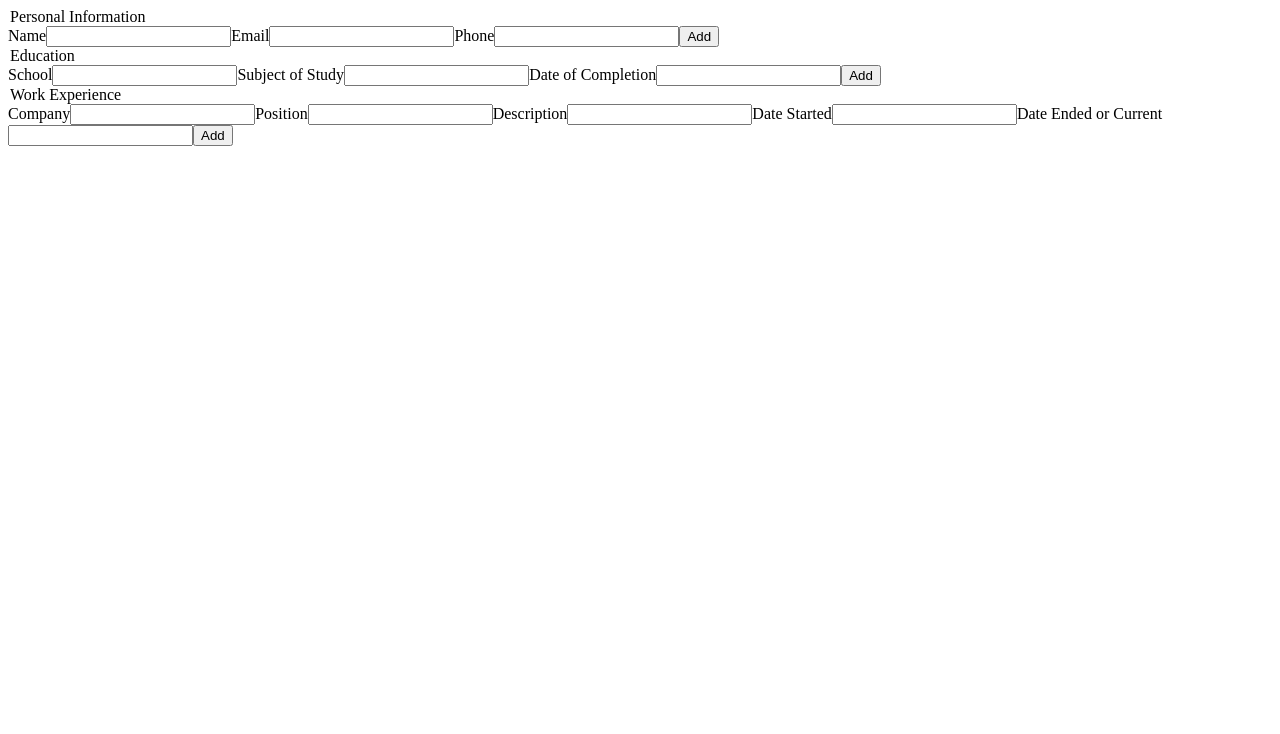
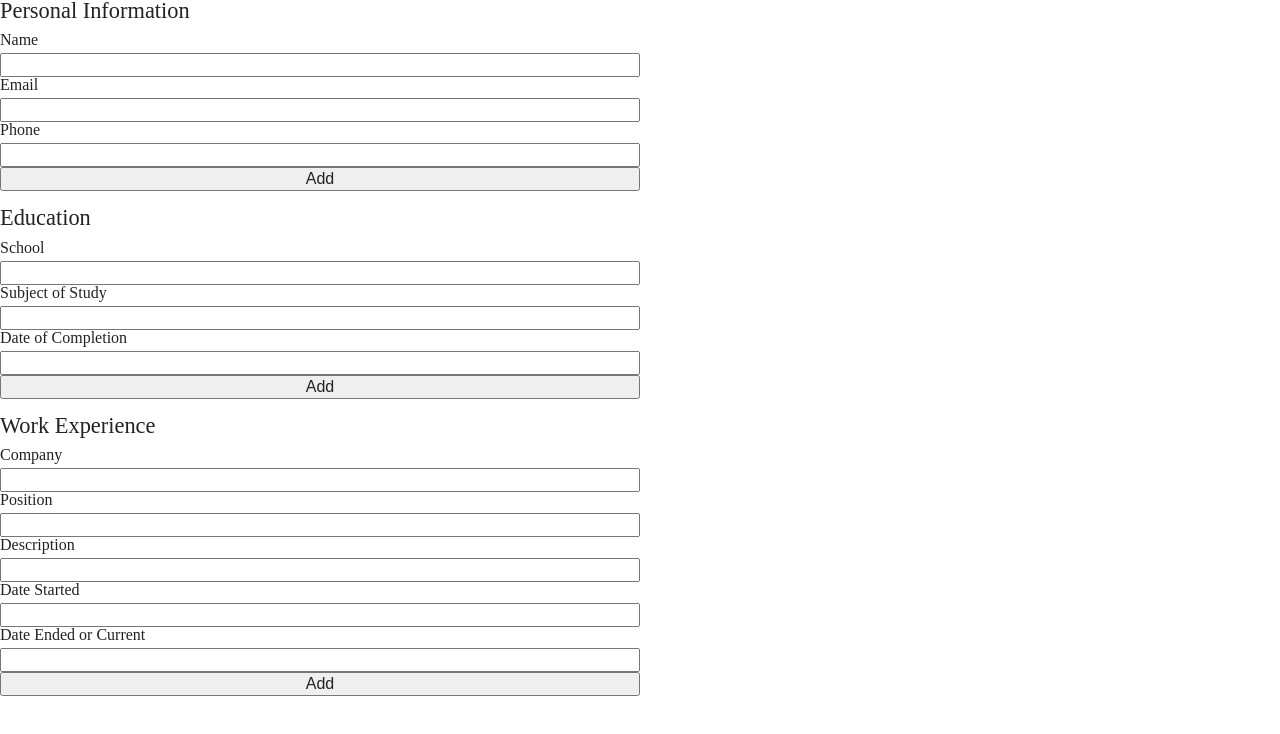
Before and after one commit to Etchmon/cv-application, a React (Create React App) app: page / in a window 1280 px wide. Shown: the top 734 px of the page. Built offline with nearby package versions, Linux system fonts and the light colour scheme.

Commit message:
Add reset css Add clear state on submit to form elements

```diff
--- a/src/App.js
+++ b/src/App.js
@@ -1,6 +1,8 @@
 import React, { Component } from "react";
 import Form from './components/Form';
 import Display from "./components/Display";
+import "./styles/reset.css";
+import "./styles/App.css";
 
 class App extends Component {
   constructor() {
--- a/src/components/Personal.js
+++ b/src/components/Personal.js
@@ -15,8 +15,16 @@
 
     onSubmit = (e) => {
         e.preventDefault();
+        e.target.reset();
         this.props.onSubmitPersonal(this.state);
-    }
+        this.setState({
+            personal: {
+                name: '',
+                email: '',
+                phone: '',
+            },
+        })
+    };
 
     handleNameChange = (e) => {
         this.setState({
@@ -51,7 +59,7 @@
     render() {
         const { personal } = this.state;
         return (
-            <form onSubmit={this.onSubmit}>
+            <form onSubmit={this.onSubmit} id="pForm">
                 <legend>Personal Information</legend>
                 <label htmlFor="nameInput">Name</label>
                 <input onChange={this.handleNameChange} type="text" id="nameInput" value={personal.name} />
--- /dev/null
+++ b/src/styles/App.css
@@ -0,0 +1,36 @@
+html {
+  box-sizing: border-box;
+  min-width: min-content;
+}
+*,
+*:before,
+*:after {
+  box-sizing: inherit;
+}
+
+#root {
+  display: grid;
+  grid-template-rows: 1fr;
+  height: 100vh;
+}
+
+.main {
+  display: grid;
+  grid-template-columns: repeat(2, 1fr);
+  grid-template-rows: 1fr;
+}
+
+form {
+  display: flex;
+  flex-direction: column;
+  margin-bottom: 1rem;
+}
+
+form legend {
+  font-size: 1.4rem;
+  margin-bottom: 10px;
+}
+
+form label {
+  margin-bottom: 5px;
+}
--- /dev/null
+++ b/src/styles/reset.css
@@ -0,0 +1,441 @@
+html,
+body,
+div,
+span,
+applet,
+object,
+iframe,
+h1,
+h2,
+h3,
+h4,
+h5,
+h6,
+p,
+blockquote,
+pre,
+a,
+abbr,
+acronym,
+address,
+big,
+cite,
+code,
+del,
+dfn,
+em,
+img,
+ins,
+kbd,
+q,
+s,
+samp,
+small,
+strike,
+strong,
+sub,
+sup,
+tt,
+var,
+b,
+u,
+i,
+center,
+dl,
+dt,
+dd,
+ol,
+ul,
+li,
+fieldset,
+form,
+label,
+legend,
+table,
+caption,
+tbody,
+tfoot,
+thead,
+tr,
+th,
+td,
+article,
+aside,
+canvas,
+details,
+embed,
+figure,
+figcaption,
+footer,
+header,
+hgroup,
+menu,
+nav,
+output,
+ruby,
+section,
+summary,
+time,
+mark,
+audio,
+video {
+  margin: 0;
+  padding: 0;
+  border: 0;
+  font-size: 100%;
+  font: inherit;
+  vertical-align: baseline;
+}
+
+/* make sure to set some focus styles for accessibility */
+:focus {
+  outline: 0;
+}
+
+/* HTML5 display-role reset for older browsers */
+article,
+aside,
+details,
+figcaption,
+figure,
+footer,
+header,
+hgroup,
+menu,
+nav,
+section {
+  display: block;
+}
+
+body {
+  line-height: 1;
+}
+
+ol,
+ul {
+  list-style: none;
+}
+
+blockquote,
+q {
+  quotes: none;
+}
+
+blockquote:before,
+blockquote:after,
+q:before,
+q:after {
+  content: "";
+  content: none;
+}
+
+table {
+  border-collapse: collapse;
+  border-spacing: 0;
+}
+
+input[type="search"]::-webkit-search-cancel-button,
+input[type="search"]::-webkit-search-decoration,
+input[type="search"]::-webkit-search-results-button,
+input[type="search"]::-webkit-search-results-decoration {
+  -webkit-appearance: none;
+  -moz-appearance: none;
+}
+
+input[type="search"] {
+  -webkit-appearance: none;
+  -moz-appearance: none;
+  -webkit-box-sizing: content-box;
+  -moz-box-sizing: content-box;
+  box-sizing: content-box;
+}
+
+textarea {
+  overflow: auto;
+  vertical-align: top;
+  resize: vertical;
+}
+
+/**
+ * Correct `inline-block` display not defined in IE 6/7/8/9 and Firefox 3.
+ */
+
+audio,
+canvas,
+video {
+  display: inline-block;
+  *display: inline;
+  *zoom: 1;
+  max-width: 100%;
+}
+
+/**
+ * Prevent modern browsers from displaying `audio` without controls.
+ * Remove excess height in iOS 5 devices.
+ */
+
+audio:not([controls]) {
+  display: none;
+  height: 0;
+}
+
+/**
+ * Address styling not present in IE 7/8/9, Firefox 3, and Safari 4.
+ * Known issue: no IE 6 support.
+ */
+
+[hidden] {
+  display: none;
+}
+
+/**
+ * 1. Correct text resizing oddly in IE 6/7 when body `font-size` is set using
+ *    `em` units.
+ * 2. Prevent iOS text size adjust after orientation change, without disabling
+ *    user zoom.
+ */
+
+html {
+  font-size: 100%; /* 1 */
+  -webkit-text-size-adjust: 100%; /* 2 */
+  -ms-text-size-adjust: 100%; /* 2 */
+}
+
+/**
+ * Address `outline` inconsistency between Chrome and other browsers.
+ */
+
+a:focus {
+  outline: thin dotted;
+}
+
+/**
+ * Improve readability when focused and also mouse hovered in all browsers.
+ */
+
+a:active,
+a:hover {
+  outline: 0;
+}
+
+/**
+ * 1. Remove border when inside `a` element in IE 6/7/8/9 and Firefox 3.
+ * 2. Improve image quality when scaled in IE 7.
+ */
+
+img {
+  border: 0; /* 1 */
+  -ms-interpolation-mode: bicubic; /* 2 */
+}
+
+/**
+ * Address margin not present in IE 6/7/8/9, Safari 5, and Opera 11.
+ */
+
+figure {
+  margin: 0;
+}
+
+/**
+ * Correct margin displayed oddly in IE 6/7.
+ */
+
+form {
+  margin: 0;
+}
+
+/**
+ * Define consistent border, margin, and padding.
+ */
+
+fieldset {
+  border: 1px solid #c0c0c0;
+  margin: 0 2px;
+  padding: 0.35em 0.625em 0.75em;
+}
+
+/**
+ * 1. Correct color not being inherited in IE 6/7/8/9.
+ * 2. Correct text not wrapping in Firefox 3.
+ * 3. Correct alignment displayed oddly in IE 6/7.
+ */
+
+legend {
+  border: 0; /* 1 */
+  padding: 0;
+  white-space: normal; /* 2 */
+  *margin-left: -7px; /* 3 */
+}
+
+/**
+ * 1. Correct font size not being inherited in all browsers.
+ * 2. Address margins set differently in IE 6/7, Firefox 3+, Safari 5,
+ *    and Chrome.
+ * 3. Improve appearance and consistency in all browsers.
+ */
+
+button,
+input,
+select,
+textarea {
+  font-size: 100%; /* 1 */
+  margin: 0; /* 2 */
+  vertical-align: baseline; /* 3 */
+  *vertical-align: middle; /* 3 */
+}
+
+/**
+ * Address Firefox 3+ setting `line-height` on `input` using `!important` in
+ * the UA stylesheet.
+ */
+
+button,
+input {
+  line-height: normal;
+}
+
+/**
+ * Address inconsistent `text-transform` inheritance for `button` and `select`.
+ * All other form control elements do not inherit `text-transform` values.
+ * Correct `button` style inheritance in Chrome, Safari 5+, and IE 6+.
+ * Correct `select` style inheritance in Firefox 4+ and Opera.
+ */
+
+button,
+select {
+  text-transform: none;
+}
+
+/**
+ * 1. Avoid the WebKit bug in Android 4.0.* where (2) destroys native `audio`
+ *    and `video` controls.
+ * 2. Correct inability to style clickable `input` types in iOS.
+ * 3. Improve usability and consistency of cursor style between image-type
+ *    `input` and others.
+ * 4. Remove inner spacing in IE 7 without affecting normal text inputs.
+ *    Known issue: inner spacing remains in IE 6.
+ */
+
+button,
+html input[type="button"], /* 1 */
+input[type="reset"],
+input[type="submit"] {
+  -webkit-appearance: button; /* 2 */
+  cursor: pointer; /* 3 */
+  *overflow: visible; /* 4 */
+}
+
+/**
+ * Re-set default cursor for disabled elements.
+ */
+
+button[disabled],
+html input[disabled] {
+  cursor: default;
+}
+
+/**
+ * 1. Address box sizing set to content-box in IE 8/9.
+ * 2. Remove excess padding in IE 8/9.
+ * 3. Remove excess padding in IE 7.
+ *    Known issue: excess padding remains in IE 6.
+ */
+
+input[type="checkbox"],
+input[type="radio"] {
+  box-sizing: border-box; /* 1 */
+  padding: 0; /* 2 */
+  *height: 13px; /* 3 */
+  *width: 13px; /* 3 */
+}
+
+/**
+ * 1. Address `appearance` set to `searchfield` in Safari 5 and Chrome.
+ * 2. Address `box-sizing` set to `border-box` in Safari 5 and Chrome
+ *    (include `-moz` to future-proof).
+ */
+
+input[type="search"] {
+  -webkit-appearance: textfield; /* 1 */
+  -moz-box-sizing: content-box;
+  -webkit-box-sizing: content-box; /* 2 */
+  box-sizing: content-box;
+}
+
+/**
+ * Remove inner padding and search cancel button in Safari 5 and Chrome
+ * on OS X.
+ */
+
+input[type="search"]::-webkit-search-cancel-button,
+input[type="search"]::-webkit-search-decoration {
+  -webkit-appearance: none;
+}
+
+/**
+ * Remove inner padding and border in Firefox 3+.
+ */
+
+button::-moz-focus-inner,
+input::-moz-focus-inner {
+  border: 0;
+  padding: 0;
+}
+
+/**
+ * 1. Remove default vertical scrollbar in IE 6/7/8/9.
+ * 2. Improve readability and alignment in all browsers.
+ */
+
+textarea {
+  overflow: auto; /* 1 */
+  vertical-align: top; /* 2 */
+}
+
+/**
+ * Remove most spacing between table cells.
+ */
+
+table {
+  border-collapse: collapse;
+  border-spacing: 0;
+}
+
+html,
+button,
+input,
+select,
+textarea {
+  color: #222;
+}
+
+::-moz-selection {
+  background: #b3d4fc;
+  text-shadow: none;
+}
+
+::selection {
+  background: #b3d4fc;
+  text-shadow: none;
+}
+
+img {
+  vertical-align: middle;
+}
+
+fieldset {
+  border: 0;
+  margin: 0;
+  padding: 0;
+}
+
+textarea {
+  resize: vertical;
+}
+
+.chromeframe {
+  margin: 0.2em 0;
+  background: #ccc;
+  color: #000;
+  padding: 0.2em 0;
+}
```
Also changed, not shown: src/index.js (+8 -0 lines), src/styles/app.css (deleted).
